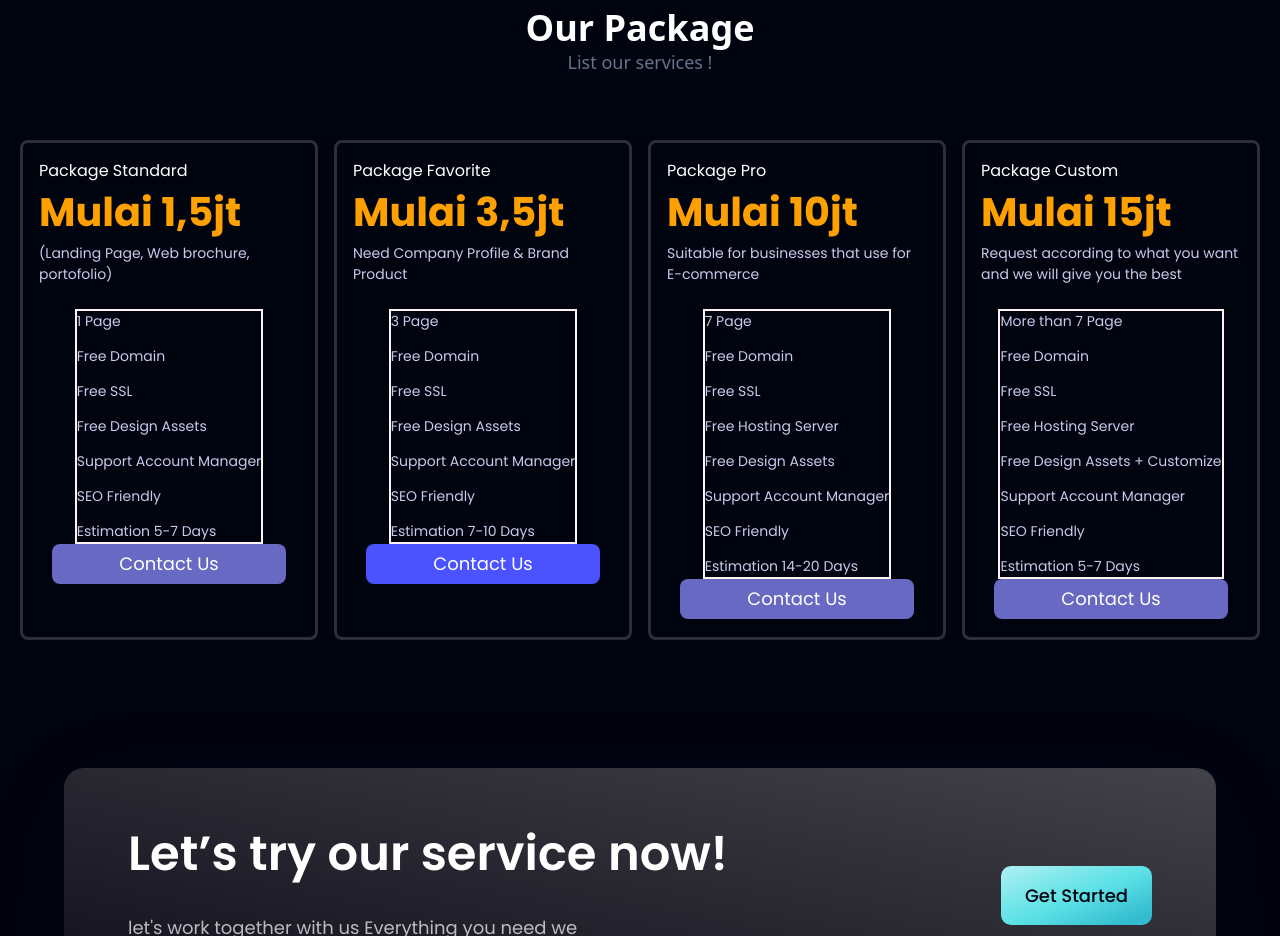
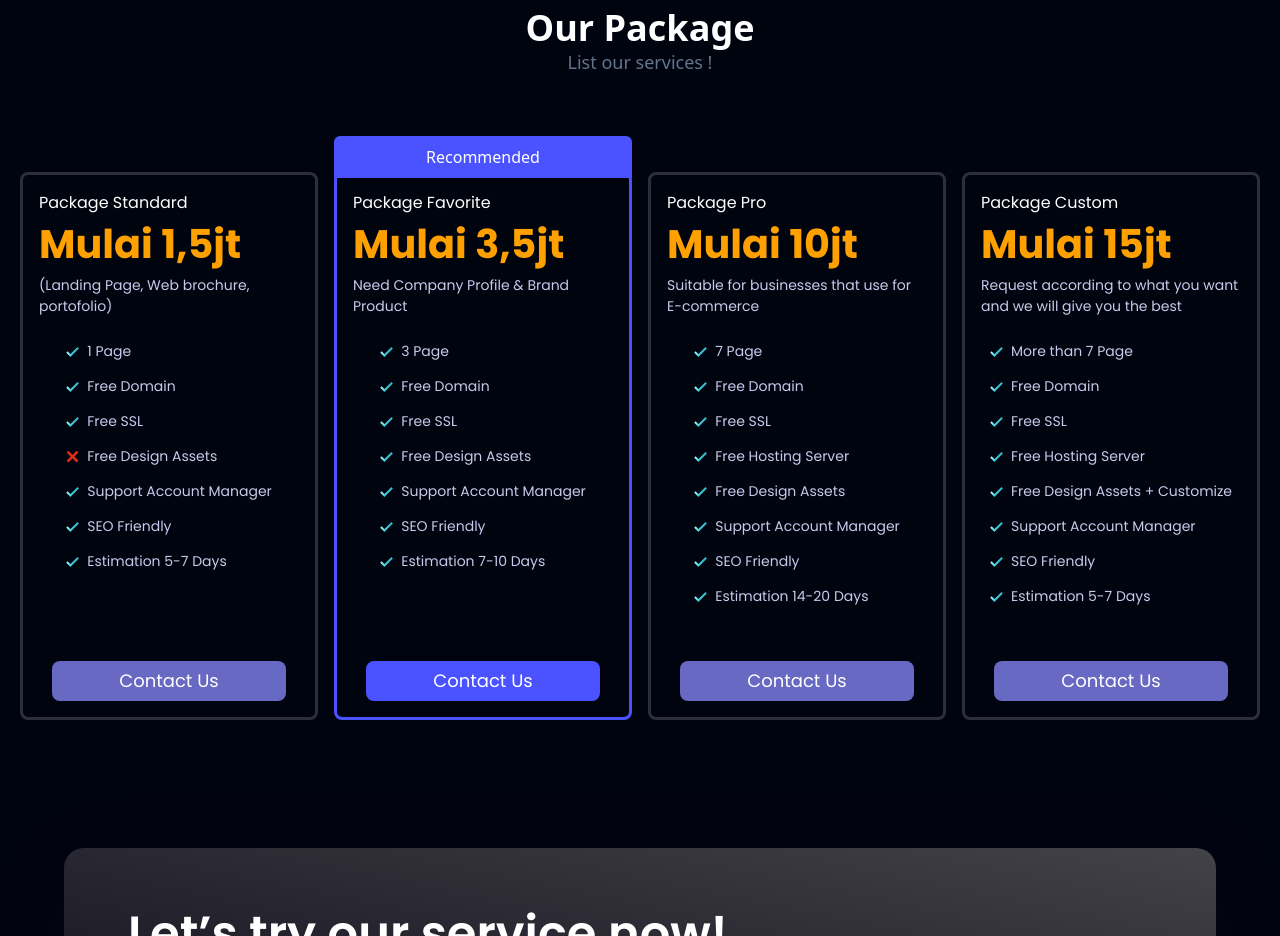
Before and after one commit to bayowsaputra/Billions, a React (Vite) app: page / in a window 1280 px wide. Shown: the part 4800-5736 px from the top of the page. Built offline with nearby package versions, Linux system fonts and the light colour scheme.

Commit message:
dev packages

```diff
--- a/src/components/CardPackage.jsx
+++ b/src/components/CardPackage.jsx
@@ -1,9 +1,21 @@
 import Button from "./Button";
+import Check from "./icons/Check";
+import XMark from "./icons/XMark";
 import SecondaryButton from "./SecondaryButton";
 
 const CardPackage = ({ item }) => {
   return (
-    <div className="flex font-poppins flex-col items-center w-[298px] h-[500px] rounded-[8px] border-solid border-[3.97616px] border-[#2E2E3A] p-4 box-border">
+    <div className="flex flex-col relative">
+      {item.isRecommended && (
+        <div className="flex items-center justify-center w-[298px] h-[41.75px] bg-[#4A53FF] rounded-tl-md rounded-tr-md absolute -top-9">
+          <p className="text-white">Recommended</p>
+        </div>
+      )}
+      <div
+        className={`flex font-poppins flex-col items-center w-[298px] min-h-[500px] box-border rounded-[8px] border-solid border-[3.97616px] ${
+          item.isRecommended ? "border-[#4A53FF]" : "border-[#2E2E3A]"
+        } p-4 box-border`}
+      >
         <div className="flex flex-col items-left mb-6 w-full">
           <p className="text-white">{item.type}</p>
           <p className="text-[#FEA100] font-bold text-[39.7616px]">
@@ -12,11 +24,14 @@ const CardPackage = ({ item }) => {
           <p className="text-[#C9C9EB] text-[14px]">{item.purpose}</p>
         </div>
 
-      <div className="flex flex-col gap-3.5 border-solid border-red-50 border-2">
+        <div className="flex flex-col h-80 gap-3.5 ">
           {item?.features.map((e) => (
+            <div className="flex flex-row gap-x-2 items-center">
+              {e?.status === true ? <Check /> : <XMark />}
               <p key={e.id} className="text-[#C9C9EB] text-left text-[14px]">
                 {e.label}
               </p>
+            </div>
           ))}
         </div>
         <SecondaryButton
@@ -34,6 +49,7 @@ const CardPackage = ({ item }) => {
         /> */}
         {/* </div> */}
       </div>
+    </div>
   );
 };
 
--- a/src/components/Package.jsx
+++ b/src/components/Package.jsx
@@ -8,7 +8,7 @@ const Package = () => {
         <p className="text-white bold text-4xl font-bold">Our Package</p>
         <p className="text-slate-500 text-lg">List our services !</p>
       </>
-      <div className="flex flex-col md:flex-row items-center justify-center gap-14 sm:gap-4 w-ful mt-16 mb-16">
+      <div className="flex flex-col md:flex-row items-end justify-center gap-14 sm:gap-4 w-ful mt-24 mb-16">
         {PACKAGE_CONTENT.map((item) => (
           <CardPackage item={item} />
         ))}
--- a/src/components/icons/Check.jsx
+++ b/src/components/icons/Check.jsx
@@ -1,8 +1,8 @@
-const Check = ({ width, height }) => {
+const Check = () => {
   return (
     <svg
-      width={width}
-      height={height}
+      width="13"
+      height="10"
       viewBox="0 0 13 10"
       fill="none"
       xmlns="http://www.w3.org/2000/svg"
--- /dev/null
+++ b/src/components/icons/XMark.jsx
@@ -0,0 +1,26 @@
+import React from "react";
+
+const XMark = () => {
+  return (
+    <svg
+      width="13"
+      height="13"
+      viewBox="0 0 10 10"
+      fill="none"
+      xmlns="http://www.w3.org/2000/svg"
+    >
+      <path
+        d="M1.17486 8.92755L8.9068 1.19611"
+        stroke="#DE2D19"
+        stroke-width="1.98808"
+      />
+      <path
+        d="M8.90668 8.92657L1.17474 1.19514"
+        stroke="#DE2D19"
+        stroke-width="1.98808"
+      />
+    </svg>
+  );
+};
+
+export default XMark;
--- a/src/constants/index.js
+++ b/src/constants/index.js
@@ -246,7 +246,7 @@ export const PACKAGE_CONTENT = [
       { label: "Free Domain", status: true },
       { label: "Free SSL", status: true },
       { label: "Free Hosting Server", status: true },
-      { label: "Free Design Assets", status: false },
+      { label: "Free Design Assets", status: true },
       // Request revisi berapa hari
       { label: "Support Account Manager", status: true },
       { label: "SEO Friendly", status: true },
@@ -264,7 +264,7 @@ export const PACKAGE_CONTENT = [
       { label: "Free Domain", status: true },
       { label: "Free SSL", status: true },
       { label: "Free Hosting Server", status: true },
-      { label: "Free Design Assets + Customize", status: false },
+      { label: "Free Design Assets + Customize", status: true },
       // Request revisi berapa hari
       { label: "Support Account Manager", status: true },
       { label: "SEO Friendly", status: true },
```
Also changed, not shown: src/assets/xmark.svg (added). Lines whose indentation alone changed are shown as unchanged.
